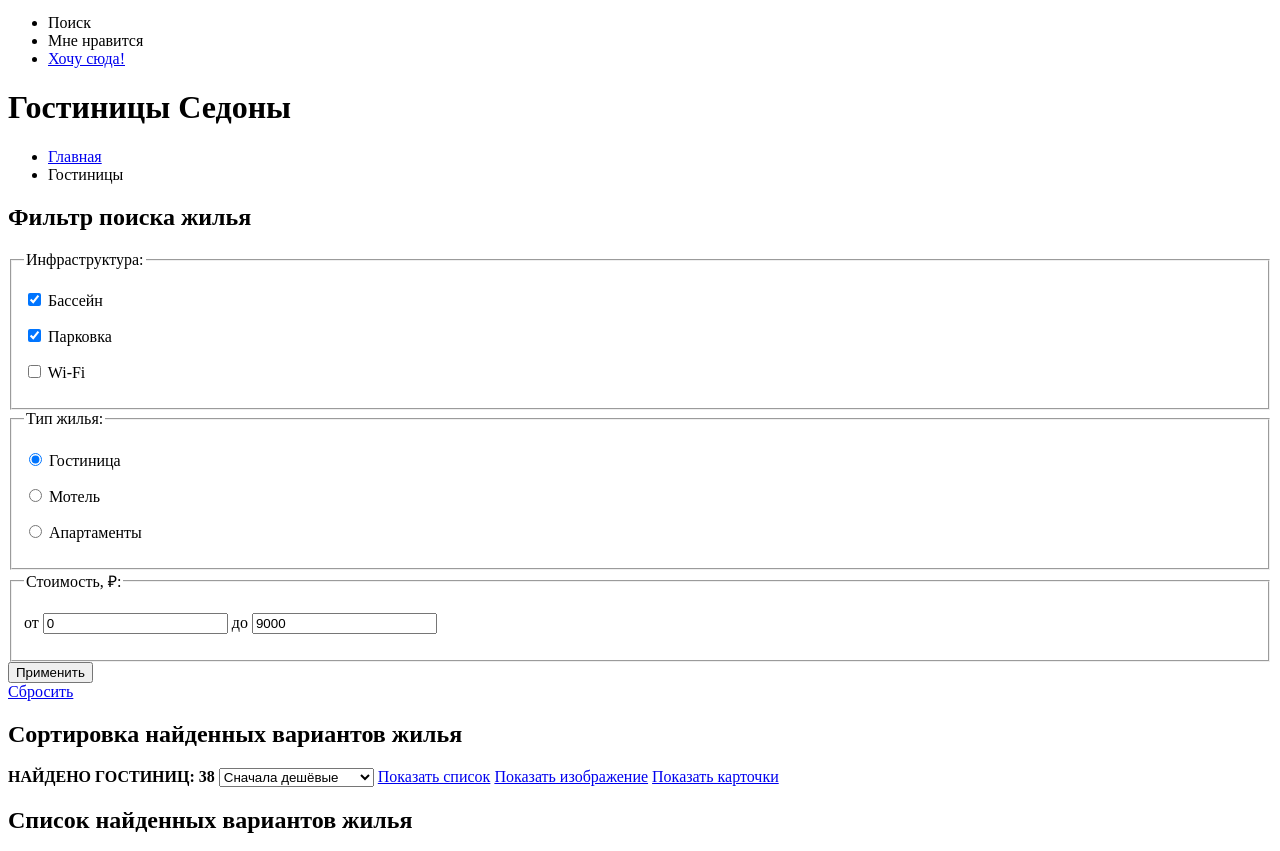
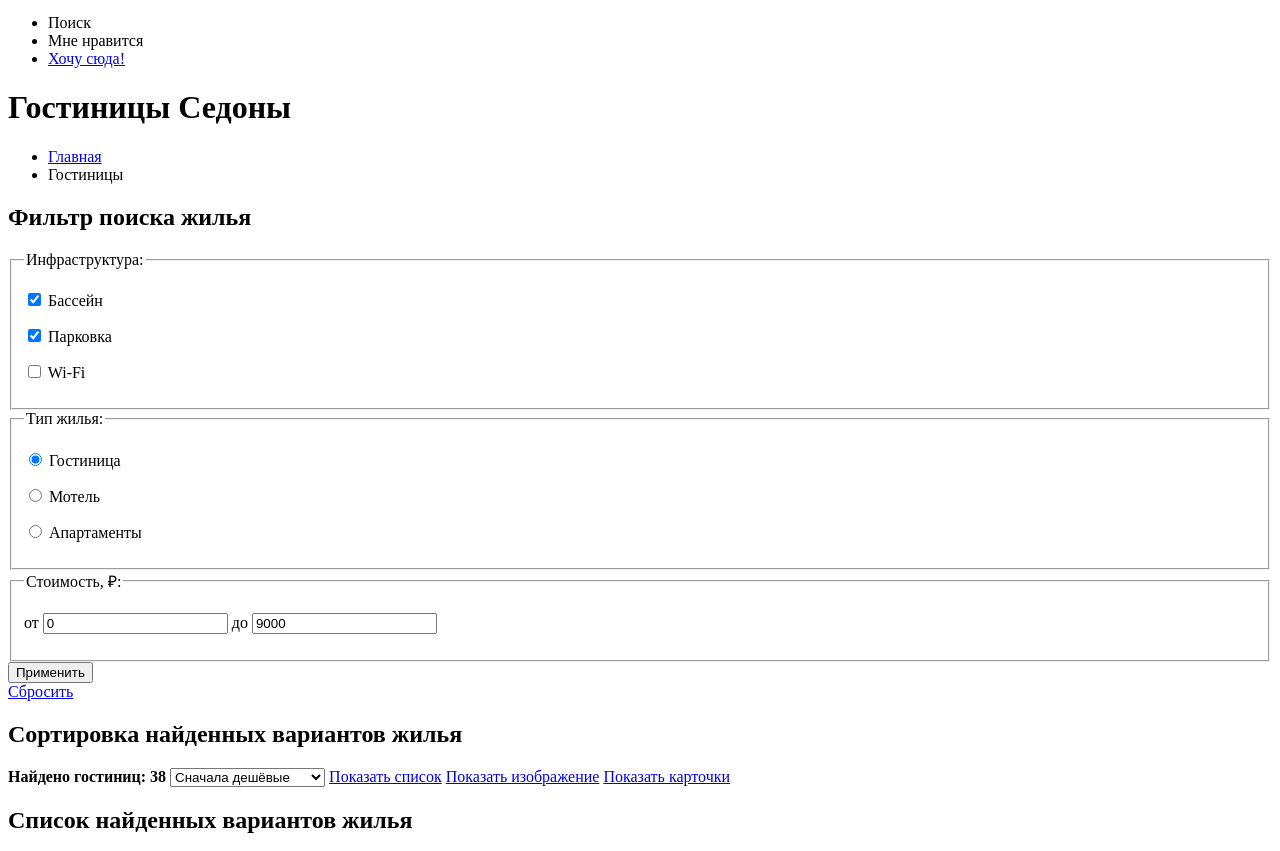
Before and after one commit to htmlacademy-htmlcss/1570235-sedona-33, a plain HTML site: page catalog.html in a window 1280 px wide. Shown: the part 98-949 px from the top of the page. Drawn offline with Linux system fonts and the light colour scheme.

Commit message:
изменил регистр текста

```diff
--- a/catalog.html
+++ b/catalog.html
@@ -121,7 +121,7 @@
     </section>
     <section class="sort-line">
       <h2 class="visually-hidden">Сортировка найденных вариантов жилья</h2>
-      <b>НАЙДЕНО ГОСТИНИЦ: 38</b>
+      <b>Найдено гостиниц: 38</b>
       <select class="select-control">
         <option value="cheap">Сначала дешёвые</option>
         <option value="popular">Сначала популярные</option>
```
